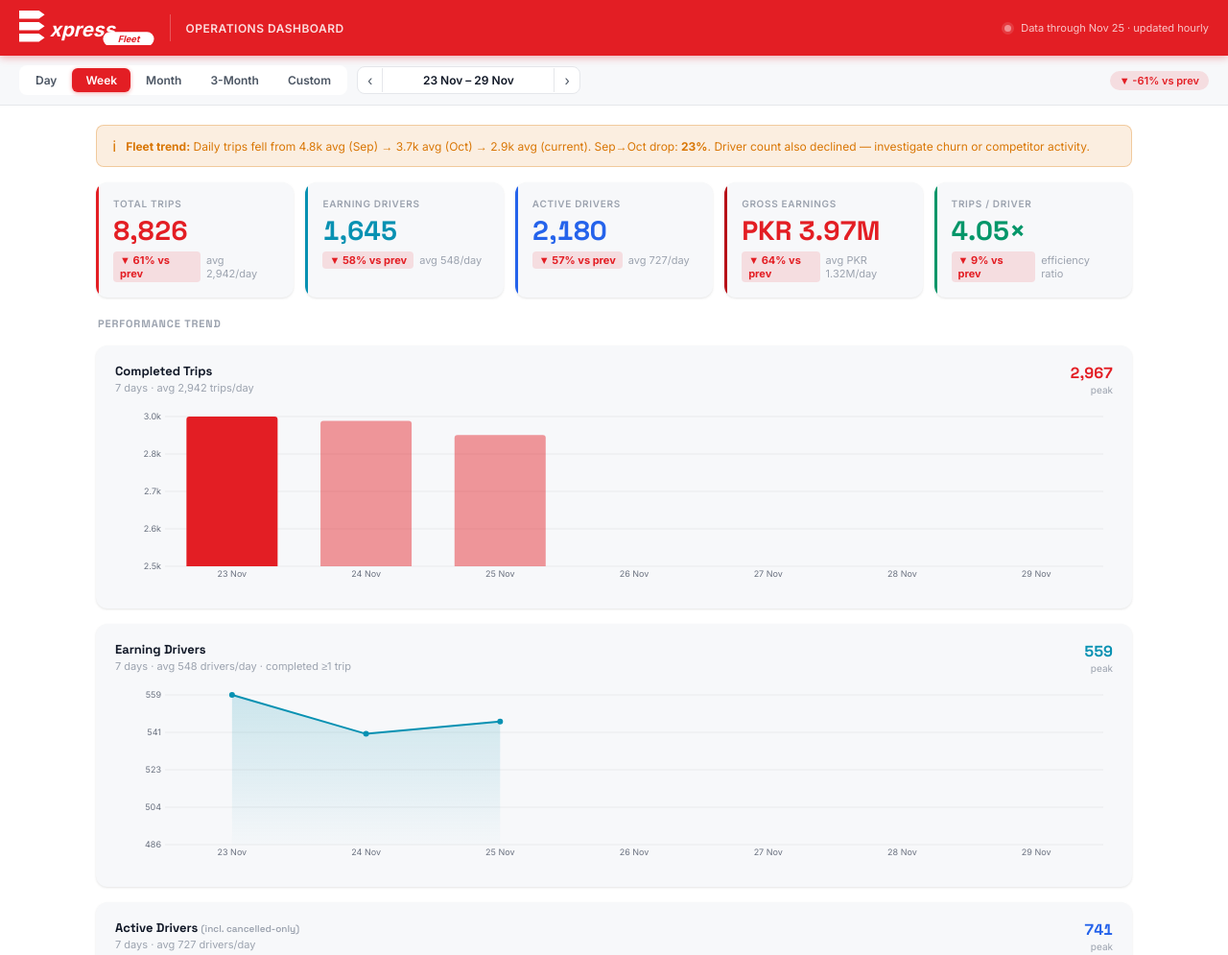
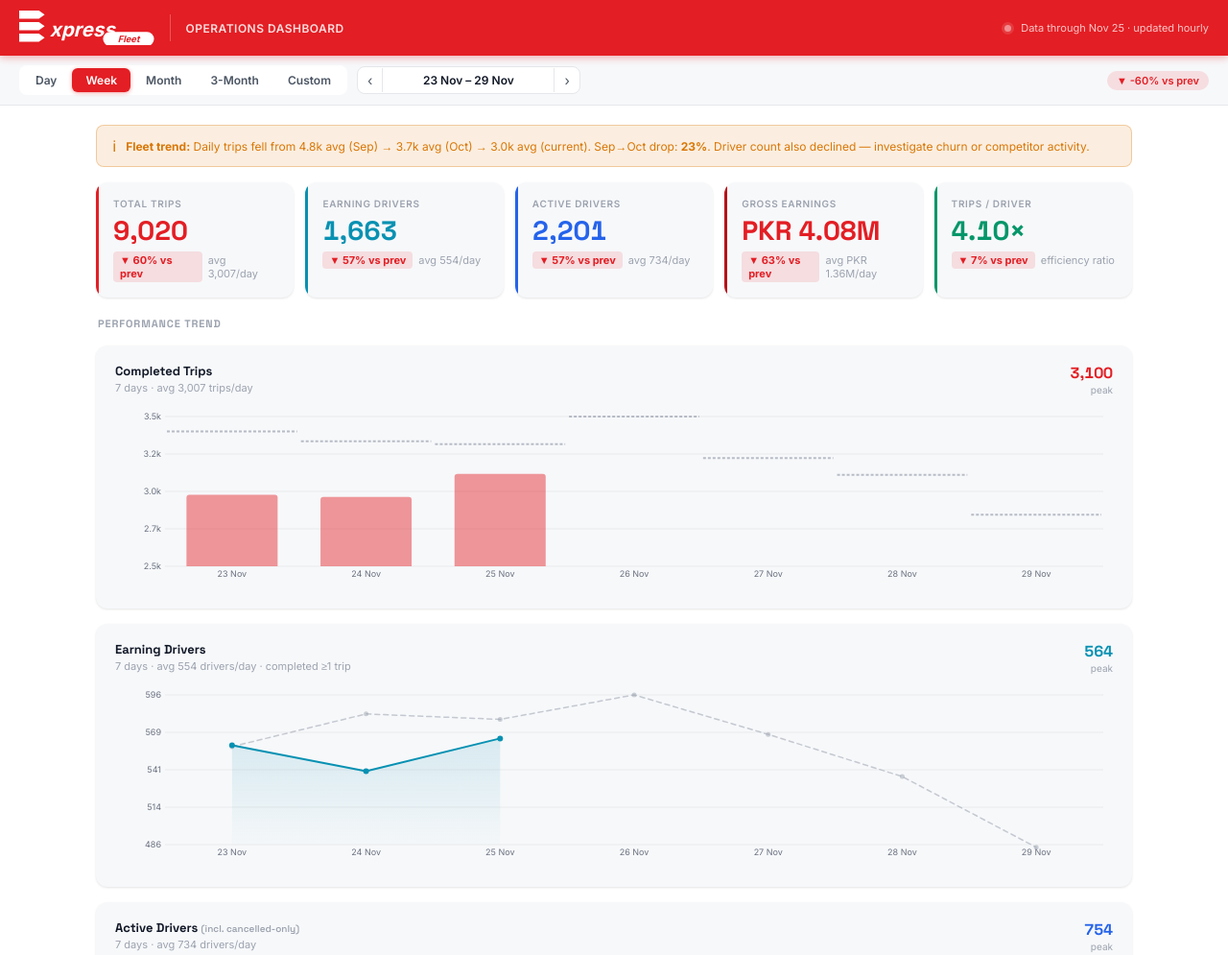
Before and after one commit to UmairNwz/EFS-OPS, a plain HTML site: page index.html in a window 1280 px wide. Shown: the top 995 px of the page at 96% size. Drawn offline with Linux system fonts and the light colour scheme.

Commit message:
Dashboard refresh 2026-11-26 00:52 UTC

```diff
--- a/index.html
+++ b/index.html
@@ -486,14 +486,14 @@ const ALL = [
   {d:"2026-11-22",t:2840,dr:630,dt:484,g:1514727},
   {d:"2026-11-23",t:2967,dr:741,dt:559,g:1376517},
   {d:"2026-11-24",t:2953,dr:706,dt:540,g:1314549},
-  {d:"2026-11-25",t:2906,dr:733,dt:546,g:1281056}
+  {d:"2026-11-25",t:3100,dr:754,dt:564,g:1386531}
 ];
 const IDX = {}; ALL.forEach(r=>IDX[r.d]=r);
 
 const COHORT = [
   {m:"2026-09",d:4353,r:null,n:4353,nr:1653,t:143136,days:30,avg:4771.2,cp:65.8},
   {m:"2026-10",d:3464,r:2209,n:1255,nr:790,t:110689,days:30,avg:3689.6,cp:66.1},
-  {m:"2026-11",d:2742,r:1889,n:853,nr:445,t:82287,days:25,avg:3291.5,cp:63.9}
+  {m:"2026-11",d:2746,r:1890,n:856,nr:447,t:82481,days:25,avg:3299.2,cp:63.9}
 ];
 
 
@@ -643,6 +643,9 @@ function drawChart(id, type, labels, values, color, opts={}){
   if(!canvas) return;
   if(_cc[id]){_cc[id]();delete _cc[id];}
 
+  const cmpVals=opts.compareValues||null;
+  const cmpColor=opts.compareColor||'#9ca3af';
+
   const ML=52,MR=10,MT=8,MB=26;
   let hov=-1;
   const tip=getTip();
@@ -653,8 +656,9 @@ function drawChart(id, type, labels, values, color, opts={}){
     const cW=W-ML-MR, cH=H-MT-MB;
     const valid=values.filter(v=>v!=null&&!isNaN(v));
     if(!valid.length) return null;
-    const mx=Math.max(...valid);
-    const mn=opts.yMin!=null?opts.yMin:Math.max(0,Math.min(...valid)*0.87);
+    const allForScale=[...valid,...(cmpVals||[]).filter(v=>v!=null&&!isNaN(v))];
+    const mx=Math.max(...allForScale);
+    const mn=opts.yMin!=null?opts.yMin:Math.max(0,Math.min(...allForScale)*0.87);
     return{W,H,cW,cH,max:mx,min:mn,range:mx-mn||1};
   }
 
@@ -710,9 +714,45 @@ function drawChart(id, type, labels, values, color, opts={}){
         ctx.closePath(); ctx.fill();
         ctx.globalAlpha=1;
       });
+      // comparison reference dashes (dashed horizontal mark per slot)
+      if(cmpVals){
+        ctx.save();
+        cmpVals.forEach((cv,i)=>{
+          if(cv==null||isNaN(cv)) return;
+          const x=ML+i*slotW;
+          const bH=Math.max(1,((cv-min)/range)*cH);
+          const y=MT+cH-bH;
+          ctx.strokeStyle=cmpColor; ctx.lineWidth=2; ctx.globalAlpha=0.7;
+          ctx.setLineDash([3,2]);
+          ctx.beginPath(); ctx.moveTo(x+2,y); ctx.lineTo(x+slotW-2,y); ctx.stroke();
+        });
+        ctx.setLineDash([]); ctx.globalAlpha=1; ctx.restore();
+      }
     }
 
     if(type==='line'){
+      // comparison dashed ghost line
+      if(cmpVals){
+        ctx.save();
+        ctx.beginPath(); let cFirst=true;
+        cmpVals.forEach((cv,i)=>{
+          if(cv==null||isNaN(cv)) return;
+          const x=ML+(i+0.5)*slotW; const y=MT+((max-cv)/range)*cH;
+          cFirst?(ctx.moveTo(x,y),cFirst=false):ctx.lineTo(x,y);
+        });
+        ctx.strokeStyle=cmpColor; ctx.lineWidth=1.5; ctx.lineJoin='round'; ctx.lineCap='round';
+        ctx.setLineDash([5,4]); ctx.globalAlpha=0.55; ctx.stroke();
+        ctx.setLineDash([]); ctx.globalAlpha=1; ctx.restore();
+        // ghost dots
+        if(n<=35){
+          cmpVals.forEach((cv,i)=>{
+            if(cv==null||isNaN(cv)) return;
+            const x=ML+(i+0.5)*slotW; const y=MT+((max-cv)/range)*cH;
+            ctx.beginPath(); ctx.arc(x,y,2.5,0,Math.PI*2);
+            ctx.fillStyle=cmpColor; ctx.globalAlpha=0.5; ctx.fill(); ctx.globalAlpha=1;
+          });
+        }
+      }
       // area fill
       const areaPath=new Path2D();
       let first=true; let fx=0,lx=0;
@@ -791,7 +831,14 @@ function drawChart(id, type, labels, values, color, opts={}){
     if(hov>=0&&values[hov]!=null){
       const v=values[hov];
       const lbl=opts.tipFmt?opts.tipFmt(v):fmt(v);
-      tip.innerHTML=`<span style="opacity:.6">${labels[hov]}</span>  <strong>${lbl}</strong>`;
+      let tipHtml=`<span style="opacity:.6">${labels[hov]}</span>  <strong>${lbl}</strong>`;
+      if(cmpVals&&hov<cmpVals.length&&cmpVals[hov]!=null){
+        const cv=cmpVals[hov];
+        const clbl=opts.tipFmt?opts.tipFmt(cv):fmt(cv);
+        const dp=cv>0?Math.round((v-cv)/cv*100):null;
+        if(dp!=null){const col=dp>=0?'#16a34a':'#dc2626';tipHtml+=` · <span style="opacity:.45;font-size:11px">prev: ${clbl}</span> <span style="color:${col};font-size:11px">${dp>=0?'+':''}${dp}%</span>`;}
+      }
+      tip.innerHTML=tipHtml;
       tip.style.display='block';
       tip.style.left=(e.clientX+14)+'px';
       tip.style.top=(e.clientY-36)+'px';
@@ -830,6 +877,23 @@ function weekSkeleton(monday){
 function renderCharts(rows){
   const labels=rows.map(r=>r.d===anchor&&mode==='day'?longDate(r.d):shortDate(r.d));
 
+  // ── Comparison (prev-week same days) ─────────────────────────────────────────
+  let cmpT=null,cmpDt=null,cmpDr=null,cmpG=null,cmpE=null;
+  if(mode==='day'){
+    const pr=IDX[addDays(anchor,-7)];
+    if(pr){
+      cmpT=[pr.t]; cmpDt=[pr.dt||null]; cmpDr=[pr.dr]; cmpG=[pr.g];
+      cmpE=[pr.dr>0?parseFloat((pr.t/pr.dr).toFixed(2)):null];
+    }
+  } else if(mode==='week'){
+    const prevSkel=weekSkeleton(addDays(anchor,-7));
+    cmpT=prevSkel.map(({row:r})=>r?r.t:null);
+    cmpDt=prevSkel.map(({row:r})=>r?(r.dt||null):null);
+    cmpDr=prevSkel.map(({row:r})=>r?r.dr:null);
+    cmpG=prevSkel.map(({row:r})=>r?r.g:null);
+    cmpE=prevSkel.map(({row:r})=>r&&r.dr>0?parseFloat((r.t/r.dr).toFixed(2)):null);
+  }
+
   // trips
   const tVals=rows.map(r=>r.t??null);
   const valid_t=tVals.filter(Boolean);
@@ -838,6 +902,7 @@ function renderCharts(rows){
     yFmt:v=>fmtK(Math.round(v)),
     yMin:Math.max(0,Math.min(...valid_t)*0.85),
     tipFmt:v=>fmt(v)+' trips',
+    compareValues:cmpT,
   });
   document.getElementById('tripsPeak').textContent=fmt(tMax);
   document.getElementById('tripsDesc').textContent=`${rows.length} day${rows.length>1?'s':''} · avg ${fmt(Math.round(valid_t.reduce((s,v)=>s+v,0)/valid_t.length))} trips/day`;
@@ -850,6 +915,7 @@ function renderCharts(rows){
     yFmt:v=>fmtK(Math.round(v)),
     yMin:Math.max(0,Math.min(...valid_dt)*0.9),
     tipFmt:v=>fmt(v)+' earning drivers',
+    compareValues:cmpDt,
   });
   document.getElementById('earningDriversPeak').textContent=fmt(dtMax);
   document.getElementById('earningDriversDesc').textContent=`${rows.length} day${rows.length>1?'s':''} · avg ${valid_dt.length?fmt(Math.round(valid_dt.reduce((s,v)=>s+v,0)/valid_dt.length)):0} drivers/day · completed ≥1 trip`;
@@ -862,6 +928,7 @@ function renderCharts(rows){
     yFmt:v=>fmtK(Math.round(v)),
     yMin:Math.max(0,Math.min(...valid_d)*0.9),
     tipFmt:v=>fmt(v)+' drivers',
+    compareValues:cmpDr,
   });
   document.getElementById('driversPeak').textContent=fmt(dMax);
   document.getElementById('driversDesc').textContent=`${rows.length} day${rows.length>1?'s':''} · avg ${fmt(Math.round(valid_d.reduce((s,v)=>s+v,0)/valid_d.length))} drivers/day`;
@@ -874,6 +941,7 @@ function renderCharts(rows){
     yFmt:v=>'PKR '+(v/1e6).toFixed(1)+'M',
     yMin:Math.max(0,Math.min(...valid_g)*0.9),
     tipFmt:v=>'PKR '+fmt(Math.round(v)),
+    compareValues:cmpG,
   });
   document.getElementById('grossPeak').textContent='PKR '+fmtM(gMax);
   document.getElementById('grossDesc').textContent=`${rows.length} day${rows.length>1?'s':''} · avg PKR ${fmtM(Math.round(valid_g.reduce((s,v)=>s+v,0)/valid_g.length))}/day`;
@@ -886,6 +954,7 @@ function renderCharts(rows){
     yFmt:v=>v.toFixed(1)+'×',
     yMin:Math.max(0,Math.min(...valid_e)*0.92),
     tipFmt:v=>v.toFixed(2)+' trips/driver',
+    compareValues:cmpE,
   });
   document.getElementById('effPeak').textContent=eMax.toFixed(2)+'×';
 }
@@ -900,6 +969,19 @@ function renderKPIs(curr, prev){
     {label:'Trips / Driver',   val:(curr.trips/curr.drivers).toFixed(2)+'×', sub:'efficiency ratio',
      p:pct(curr.trips/curr.drivers, prev.trips/prev.drivers), color:'#059669', stripe:'#059669'},
   ];
+  // In day mode: replace "avg X/day" sub with the actual prev-week-same-day value
+  if(mode==='day'){
+    const prevDate=addDays(anchor,-7);
+    if(IDX[prevDate]&&prev.n>0){
+      const pd=shortDate(prevDate); // e.g. "Wed, 18 Nov"
+      cards[0].sub=`${pd}: ${fmt(prev.trips)} trips`;
+      cards[1].sub=`${pd}: ${fmt(prev.earningDrivers)} earning`;
+      cards[2].sub=`${pd}: ${fmt(prev.drivers)} drivers`;
+      cards[3].sub=`${pd}: PKR ${fmtM(prev.gross)}`;
+      const prevEff=prev.drivers>0?(prev.trips/prev.drivers).toFixed(2)+'×':'—';
+      cards[4].sub=`${pd}: ${prevEff}`;
+    }
+  }
   document.getElementById('kpiRow').innerHTML=cards.map(c=>{
     const dp = c.p==null?null:Math.round(c.p);
     const dCls= dp==null?'delta-fl':dp>0?'delta-up':'delta-dn';
```
